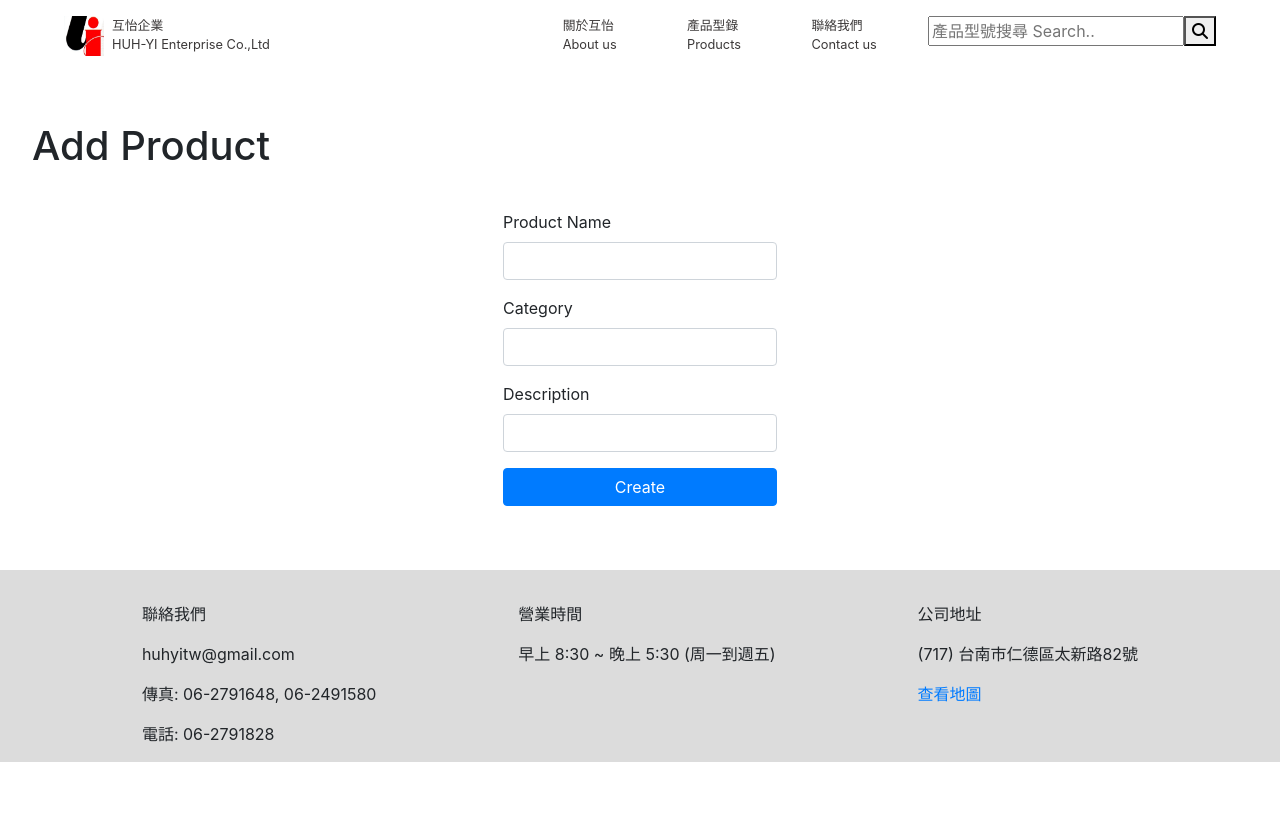
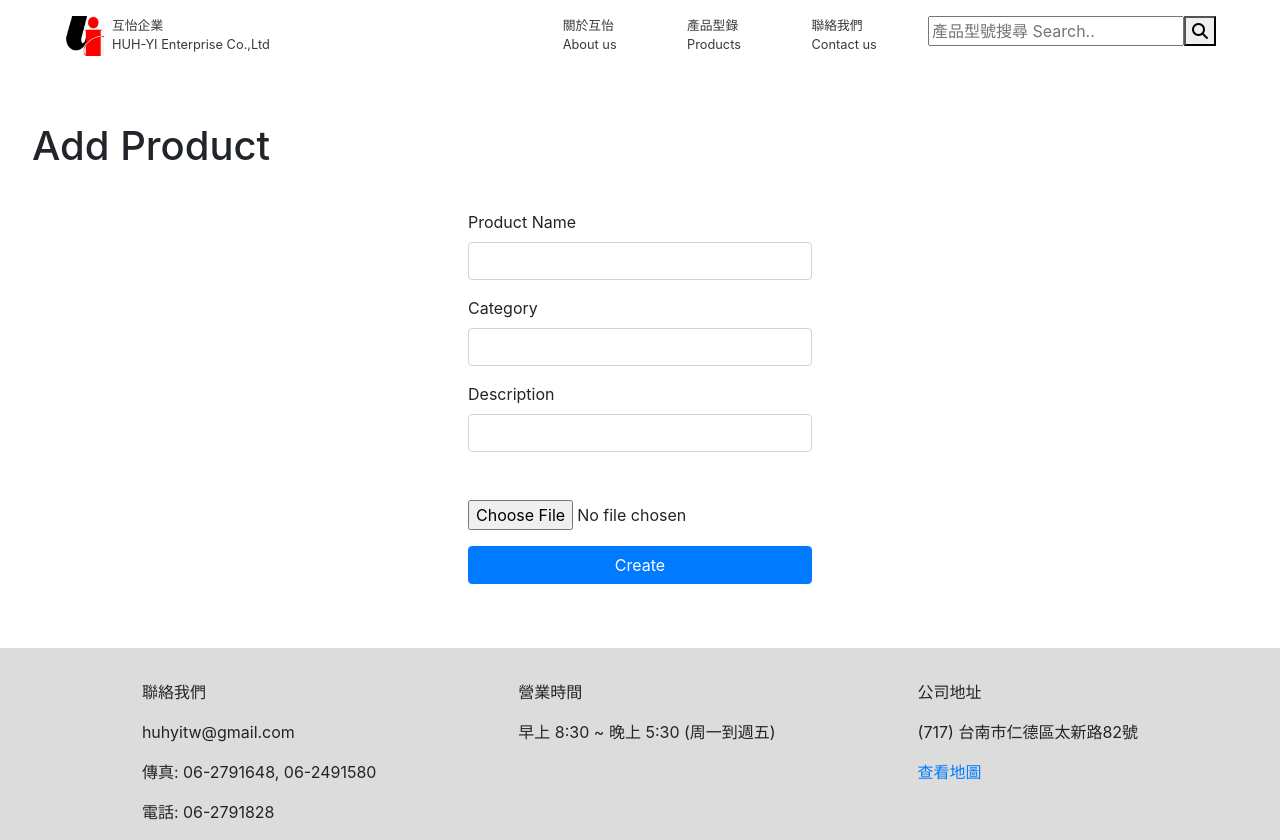
Before and after one commit to hyang77/huhyi-full-stack, a React (Create React App) app in the folder client/: page /add in a window 1280 px wide. Before the commit the page ends 800 px from the top, so only its background shows below. Built offline with nearby package versions, Linux system fonts and the light colour scheme.

Commit message:
add post method to AddProduct.js

```diff
--- a/client/src/components/AddProduct.js
+++ b/client/src/components/AddProduct.js
@@ -1,47 +1,30 @@
-import React from "react";
+import React, { useState } from "react";
+import axios from "axios";
 
-class AddProduct extends React.Component {
-  constructor(props) {
-    super(props);
-    this.state = {
+function AddProduct() {
+  const [addProduct, setAddProduct] = useState({
     name: "",
     category: "",
+    image: "",
     description: "",
+  });
+
+  const handleChange = (evt) => {
+    setAddProduct({ ...addProduct, [evt.target.name]: evt.target.value });
   };
 
-    //setting up functions
-    this.onChangeProductName = this.onChangeProductName.bind(this);
-    this.onChangeProductCategory = this.onChangeProductCategory.bind(this);
-    this.onChangeProductDescription = this.onChangeProductDescription.bind(
-      this
-    );
-    this.onSubmit = this.onSubmit.bind(this);
-  }
+  const handleSubmit = (evt) => {
+    evt.preventDefault();
+    axios
+      .post("http://localhost:3000/api/products", addProduct)
+      .then((res) => {
+        console.log(res);
+      })
+      .catch((error) => {
+        console.log(error);
+      });
+  };
 
-  onChangeProductName(e) {
-    this.setState({ name: e.target.value });
-  }
-
-  onChangeProductCategory(e) {
-    this.setState({ category: e.target.value });
-  }
-
-  onChangeProductDescription(e) {
-    this.setState({ description: e.target.value });
-  }
-
-  onSubmit(e) {
-    e.preventDefault();
-
-    console.log(`Product successfully created!`);
-    console.log(`Name: ${this.state.name}`);
-    console.log(`Category: ${this.state.category}`);
-    console.log(`Description: ${this.state.description}`);
-
-    this.setState({ name: "", category: "", description: "" });
-  }
-
-  render() {
   const styles = {
     margin: "0 auto",
     padding: "2em",
@@ -53,14 +36,15 @@ class AddProduct extends React.Component {
     <React.Fragment>
       <div style={styles}>
         <h1>Add Product</h1>
-          <form style={styles}>
+        <form style={styles} onSubmit={handleSubmit}>
           <div className="form-group">
             <label className="visible">Product Name</label>
             <input
               type="text"
-                className="form-control "
-                value={this.state.name}
-                onChange={this.onChangeProductName}
+              className="form-control"
+              name="name"
+              value={addProduct.name}
+              onChange={handleChange}
             />
           </div>
           <div className="form-group">
@@ -68,8 +52,9 @@ class AddProduct extends React.Component {
             <input
               type="text"
               className="form-control"
-                value={this.state.category}
-                onChange={this.onChangeProductCategory}
+              name="category"
+              value={addProduct.category}
+              onChange={handleChange}
             />
           </div>
           <div className="form-group">
@@ -77,29 +62,27 @@ class AddProduct extends React.Component {
             <input
               type="text"
               className="form-control"
-                value={this.state.description}
-                onChange={this.onChangeProductDescription}
+              name="description"
+              value={addProduct.description}
+              onChange={handleChange}
             />
           </div>
-            <button
-              type="submit"
-              className="btn btn-primary"
-              onChange={this.onSubmit}
-            >
+          <div class="form-group">
+            <label>Image Upload</label>
+            <input
+              type="file"
+              class="form-control-file"
+              id="exampleFormControlFile1"
+              onChange={handleChange}
+            />
+          </div>
+          <button type="submit" className="btn btn-primary">
             Create
           </button>
         </form>
-          {/**
-           * testing f the value has been updated
-           * <div>
-            {this.state.name}{this.state.category}{this.state.description}
-          </div>
-
-           */}
       </div>
     </React.Fragment>
   );
 }
-}
 
 export default AddProduct;
```
Lines whose indentation alone changed are shown as unchanged.
